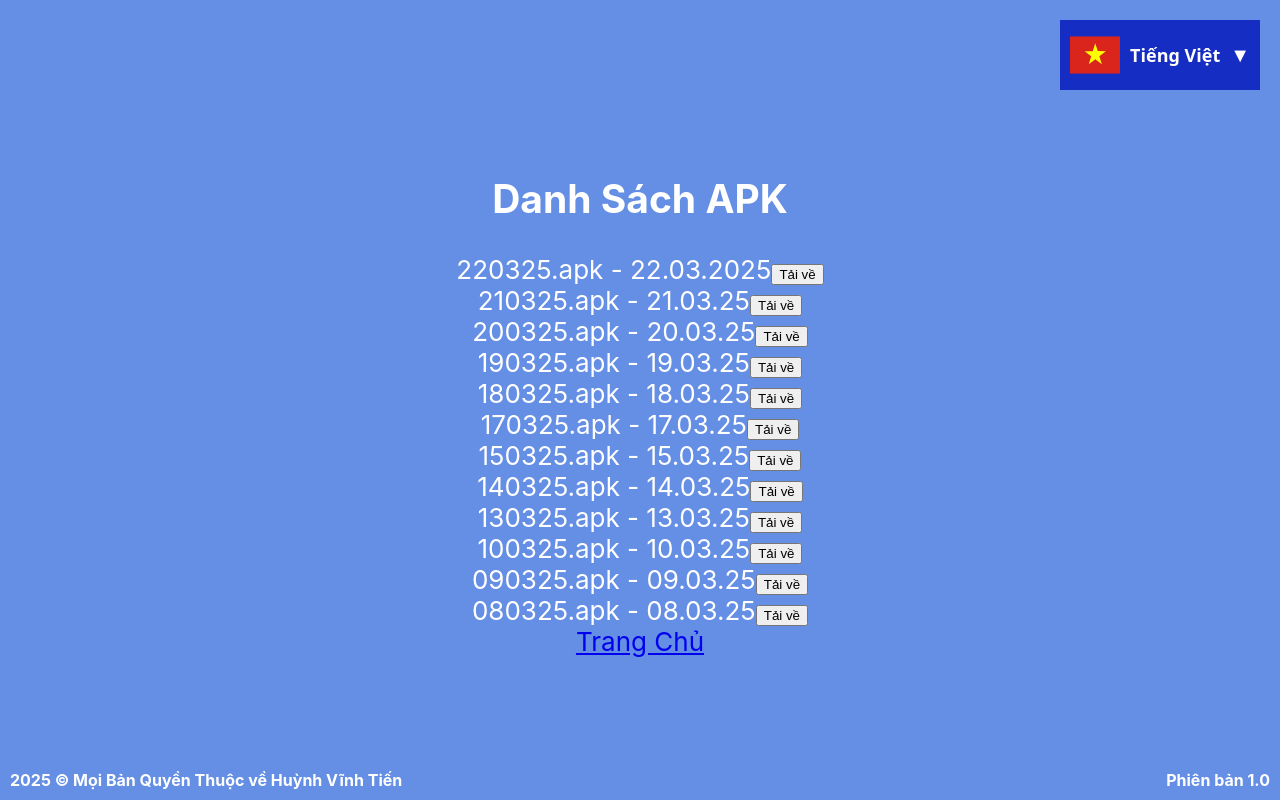
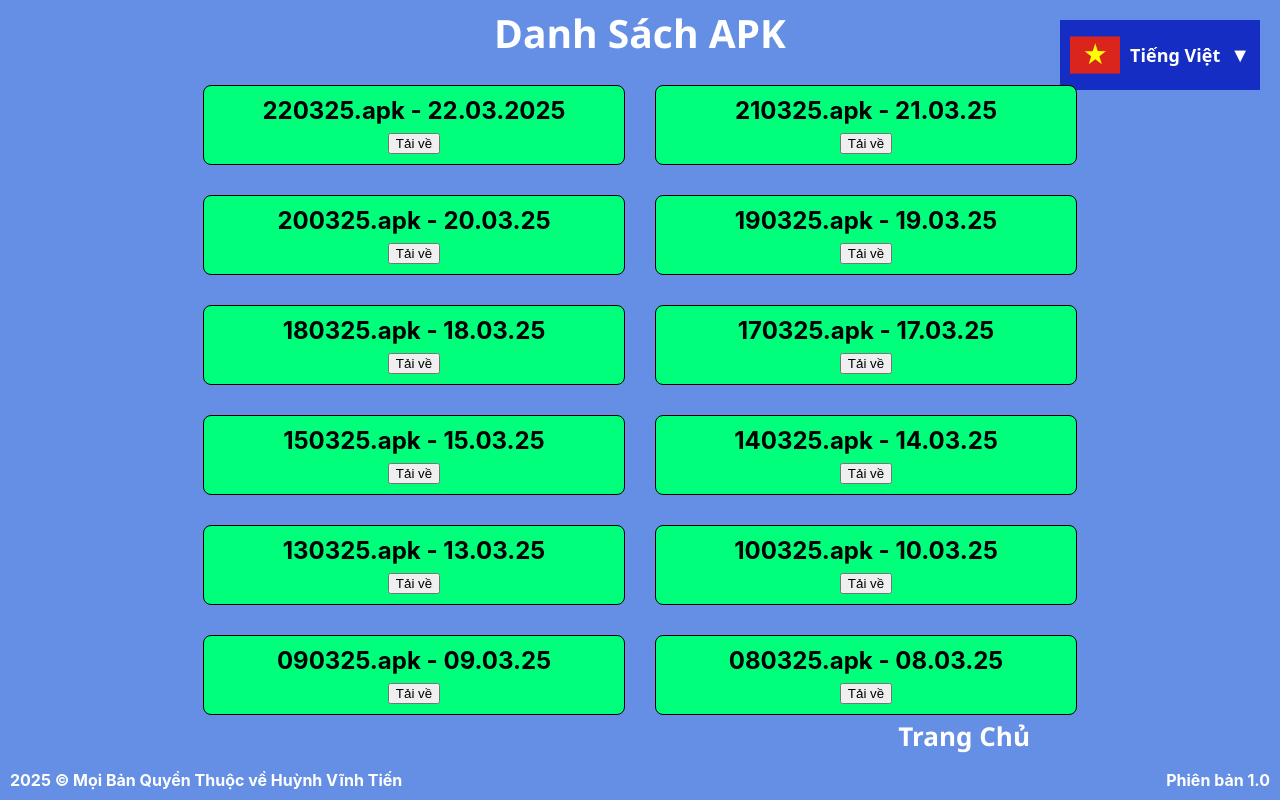
Before and after one commit to hvtienprotv84/Download_APK_main, a React (Create React App) app: page /HistoryAPK in a window 1280 px wide. Built offline with nearby package versions, Linux system fonts and the light colour scheme.

Commit message:
push update giao diện cho trang chính Explore.js

```diff
--- a/src/component/Explore.css
+++ b/src/component/Explore.css
@@ -17,6 +17,7 @@
 
 .img_cv{
  width: 280px;
+ height: 550px;
  margin-top: -22px;
  padding: 10px;
 }
@@ -63,6 +64,60 @@
 
 }
 
+.link_history_apk{
+  position: absolute;
+  color: white;
+  text-decoration: none;
+  font-weight: bold;
+  font-family: 'Segoe UI', Tahoma, Geneva, Verdana, sans-serif;
+  display: flex;
+  flex-direction: row;
+  align-items: center;
+  right: 250px; /* Căn phải */
+  top: 92%;  /* Nếu muốn nó nằm ở giữa theo chiều dọc */
+  transform: translateY(-50%); /* Để canh giữa theo chiều dọc */
+  /* margin-right: 300px; */
+}
+
+.link_history_apk_text{
+  text-decoration: none;
+  color: white;
+}
+
+.link_history_apk_img{
+  width: 50px;
+}
+
+.backtohome{
+  position: absolute;
+  font-weight: bold;
+  font-family: 'Segoe UI', Tahoma, Geneva, Verdana, sans-serif;
+  right: 250px; /* Căn phải */
+  top: 92%;  /* Nếu muốn nó nằm ở giữa theo chiều dọc */
+  transform: translateY(-50%); /* Để canh giữa theo chiều dọc */
+}
+
+.backtohome_text{
+  text-decoration: none;
+  color: white ;
+}
+
+.title_history_apk{
+  position: absolute;
+  font-weight: bold;
+  font-family: 'Segoe UI', Tahoma, Geneva, Verdana, sans-serif;
+  top: 0%; /* Căn giữa theo chiều dọc */
+  left: 50%; /* Căn giữa theo chiều ngang */
+  transform: translate(-50%, -50%); /* Dịch chuyển phần tử lại về chính giữa */
+}
+
+
+.container_title_history_apk{
+    display: flex;
+    flex-direction: row;
+    justify-content: center;
+    align-items: center;
+}
 
 /* From Uiverse.io by aronnomridha */
 .authorized-reseller-api-btn {
@@ -105,3 +160,38 @@
     margin-bottom: 0.25rem;
     font-size: 20px;
   }
+
+  .apk-list {
+    display: flex;
+    flex-wrap: wrap; /* Cho phép phần tử "quay lại" khi không đủ chỗ */
+    gap: 30px; /* Khoảng cách giữa các item */
+    justify-content: center; /* Căn giữa các phần tử trong hàng */
+    position: absolute;
+    top: 50%; /* Căn giữa theo chiều dọc */
+    left: 50%; /* Căn giữa theo chiều ngang */
+    transform: translate(-50%, -50%); /* Dịch chuyển phần tử lại về chính giữa */
+    width: 100%; /* Giới hạn chiều rộng tối đa của mỗi item */
+
+  }
+
+  .apk-item {
+    display: flex;
+    flex-direction: column; /* Đảm bảo các phần tử bên trong item xếp theo cột */
+    align-items: center; /* Căn giữa nội dung của từng item */
+    text-align: center;
+    border: 1px solid rgb(0, 0, 0); /* Thêm viền cho mỗi item */
+    padding: 10px;
+    border-radius: 8px; /* Bo góc cho các phần tử */
+    background-color: #00FF7A; /* Nền trong suốt */
+    max-width: 400px; /* Giới hạn chiều rộng tối đa của mỗi item */
+    width: 100%; /* Đảm bảo mỗi item không rộng hơn max-width */
+    font-size: 24px;
+    font-weight: bold;
+    color: #000000
+  }
+
+  @media (min-width: 600px) {
+    .apk-item {
+      width: calc(33.33% - 20px); /* Mỗi item chiếm 1/3 chiều rộng (3 items trong 1 hàng) */
+    }
+  }
--- a/src/component/Explore.js
+++ b/src/component/Explore.js
@@ -1,6 +1,7 @@
 import React from 'react';
 import { Text } from '../Text';
 import '../../src/component/Explore.css';
+import { Link } from 'react-router-dom';
 
 export default function Explore() {
 
@@ -17,12 +18,18 @@ export default function Explore() {
         </div>
       </div>
         <div>
-          <img className="img_cv" src="anh1.jpg" alt="Ảnh CV"/>
-          <img className="img_cv" src="anh1.jpg" alt="Ảnh CV"/>
-          <img className="img_cv" src="anh1.jpg" alt="Ảnh CV"/>
-          <img className="img_cv" src="anh1.jpg" alt="Ảnh CV"/>
-          <img className="img_cv" src="anh1.jpg" alt="Ảnh CV"/>
+          <img className="img_cv" src="anhapp1.jpg" alt="Ảnh CV"/>
+          <img className="img_cv" src="anhapp2.jpg" alt="Ảnh CV"/>
+          <img className="img_cv" src="anhapp3.jpg" alt="Ảnh CV"/>
+          <img className="img_cv" src="anhapp4.jpg" alt="Ảnh CV"/>
+          <img className="img_cv" src="anhapp5.jpg" alt="Ảnh CV"/>
         </div>
+
+      <div className="link_history_apk">
+        <img className="link_history_apk_img" src="history_apk.png" alt='' />
+        <Link className="link_history_apk_text" to="/HistoryAPK"><Text tid="history_apk" /></Link>
+      </div>
+
 
         {/* <h2 className="download"><b><Text tid="welcomeDescription" /></b></h2> */}
         {/* <a className="download" href="path-to-your-file.pdf" download="filename.pdf">
@@ -53,7 +60,7 @@ export default function Explore() {
   </svg>
 
   <span className="texts">
-    <span className="text-2"><Text tid="title_version" /></span>
+    <span className="text-2">220325.apk</span>
     <span className="text-1"><Text tid="download_version" /></span>
   </span>
 </a>
```
